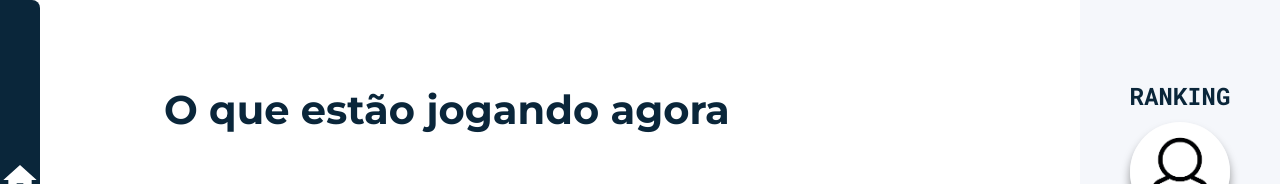
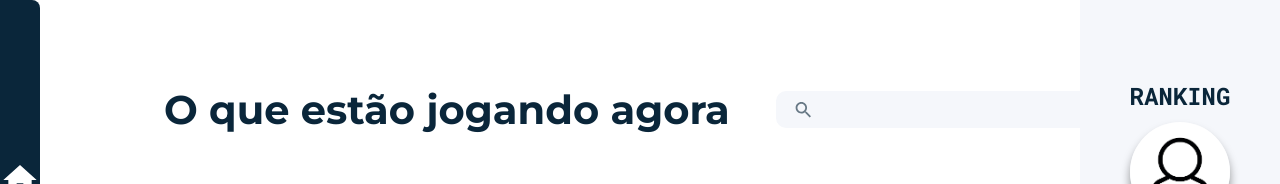
Before and after one commit to 100f/projeto-fifo-front, a React (Create React App) app: page /home in a window 1280 px wide. Shown: the top 184 px of the page. Built offline with nearby package versions, Linux system fonts and the light colour scheme; no server answers.

Commit message:
feat: adição de componentes na tela Home

```diff
--- /dev/null
+++ b/src/components/SearchBar/index.js
@@ -0,0 +1,14 @@
+import React from 'react';
+
+import { MdSearch as SearchIcon } from 'react-icons/md';
+
+import './styles.css';
+
+const SearchBar = () => (
+  <div id="search-bar-container">
+    <SearchIcon className="search-bar-icon" size={24}/>
+    <input type="text" />
+  </div>
+);
+
+export default SearchBar;
--- /dev/null
+++ b/src/components/SearchBar/styles.css
@@ -0,0 +1,33 @@
+#search-bar-container {
+  width: 34.5rem;
+  height: 3.7rem;
+
+  display: flex;
+  justify-content: flex-start;
+  align-items: center;
+
+  background-color: var(--cinza-claro);
+
+  border-radius: 1rem;
+
+  padding: 0.7rem 1.7rem;
+}
+
+#search-bar-container > .search-bar-icon {
+  color: var(--cinza-medio);
+  margin-right: 1.7rem;
+}
+
+#search-bar-container > input {
+  width: 100%;
+
+  background-color: transparent;
+  border: none;
+
+  font-family: "Roboto Mono", sans-serif;
+  color: var(--azul-escuro);
+}
+
+#search-bar-container > input:focus {
+  outline: none;
+}
--- a/src/pages/Home/index.jsx
+++ b/src/pages/Home/index.jsx
@@ -1,10 +1,14 @@
 import React, { useState, useEffect, useCallback } from 'react';
+
+import { MdNotifications as NotificationsIcon } from 'react-icons/md';
+import { VscTriangleDown as DownArrowIcon } from 'react-icons/vsc';
 
 import AvailableMatchesList from '../../components/AvailableMatchesList';
 import MatchCreationCard from '../../components/MatchCreationCard';
 import FavouriteGamesList from '../../components/FavouriteGamesList';
 import RankingRight from '../../components/Ranking/RankingRight';
 import Menu from '../../components/Menu/Menu';
+import SearchBar from '../../components/SearchBar';
 
 import mockGames from '../../assets/temp/favouriteGames.json';
 
@@ -44,10 +48,18 @@ const Home = () => {
   }, [setFavouriteGames])
 
   return (
-    <div id='page-home'>
-
+    <div id="page-home">
       <div className="page-home-content">
-        <h2 className="page-home-content-title">O que estão jogando agora</h2>
+        <header>
+          <h2 className="page-home-content-title">O que estão jogando agora</h2>
+          <SearchBar />
+          <div className="round-button-wrapper">
+            <NotificationsIcon size={24} className="round-button-icon"/>
+          </div>
+          <div className="round-button-wrapper">
+            <DownArrowIcon size={32} className="round-button-icon"/>
+          </div>
+        </header>
         {
           availableMatches.length > 0
           ? <AvailableMatchesList list={availableMatches}/>
--- a/src/pages/Home/styles.css
+++ b/src/pages/Home/styles.css
@@ -12,7 +12,40 @@
   margin-left: 16.4rem;
 }
 
-#page-home .page-home-content .page-home-content-title,
+#page-home .page-home-content > header {
+  width: 100%;
+
+  display: flex;
+  flex-direction: row;
+  justify-content: flex-start;
+  align-items: center;
+
+  margin-bottom: 7rem;
+}
+
+#page-home .page-home-content header .round-button-wrapper {
+  width: 3.5rem;
+  height: 3.5rem;
+
+  display: flex;
+  justify-content: center;
+  align-items: center;
+
+  background-color: var(--cinza-claro);
+
+  margin-left: 1.5rem;
+
+  border-radius: 1.75rem;
+}
+
+#page-home
+  .page-home-content
+  header
+  .round-button-wrapper
+  > .round-button-icon {
+  color: var(--cinza-medio);
+}
+
 #page-home .page-home-content h2.page-home-content-favs {
   font-family: "Montserrat", sans-serif;
   font-size: 4rem;
@@ -26,3 +59,12 @@
 #page-home .page-home-content h2.page-home-content-favs {
   margin-top: 6rem;
 }
+
+.page-home-content-title {
+  font-family: "Montserrat", sans-serif;
+  font-size: 4rem;
+  font-weight: bold;
+
+  color: var(--azul-escuro);
+  margin-right: 4.6rem;
+}
```
